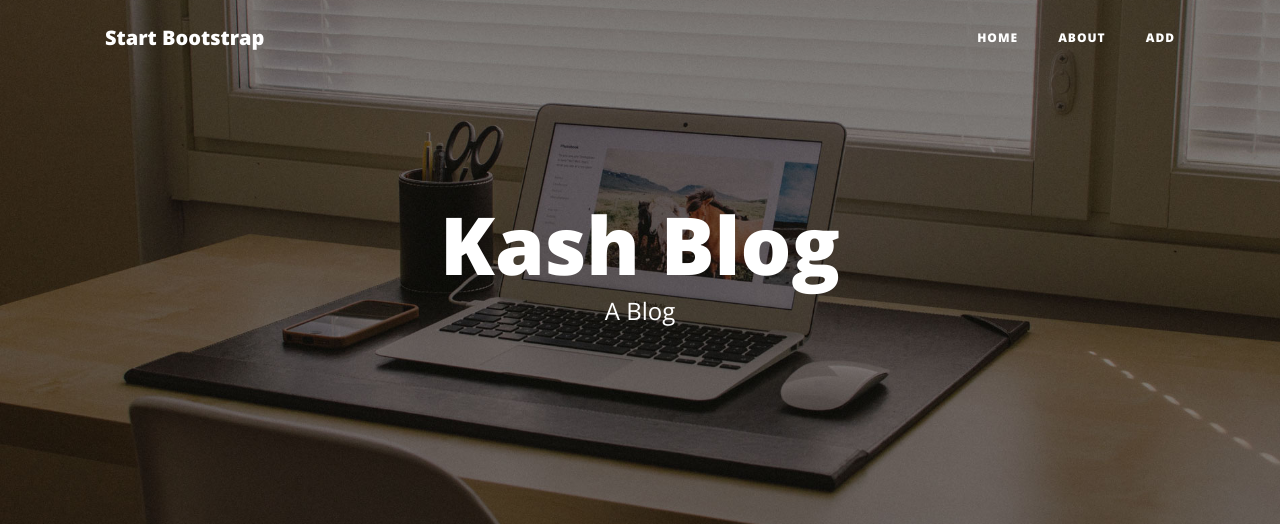
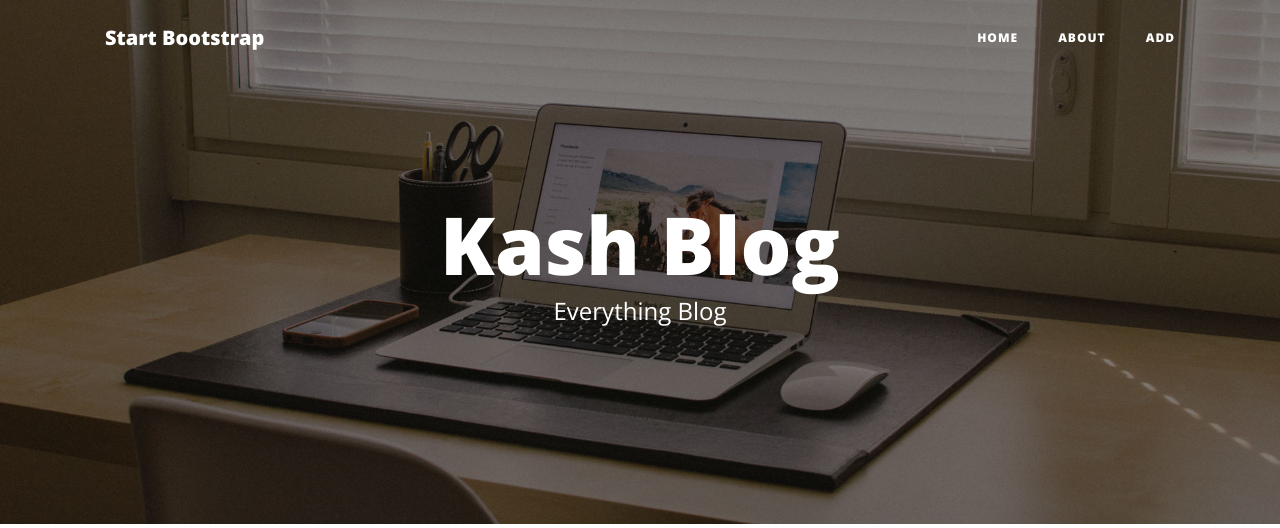
Before and after one commit to Julius-717/Blogger, a Flask app: page / in a window 1280 px wide. Shown: the top 528 px of the page. Run offline with Flask 2, Linux system fonts and the light colour scheme; data comes from the database, SQL or seed files in the repository; some libraries are stand-ins or nearby versions.

Commit message:
add subheading

```diff
--- a/templates/index.html
+++ b/templates/index.html
@@ -56,7 +56,7 @@
           <div class="col-lg-8 col-md-10 mx-auto">
             <div class="site-heading">
               <h1>Kash Blog</h1>
-              <span class="subheading">A Blog </span>
+              <span class="subheading">Everything Blog </span>
             </div>
           </div>
         </div>
```
